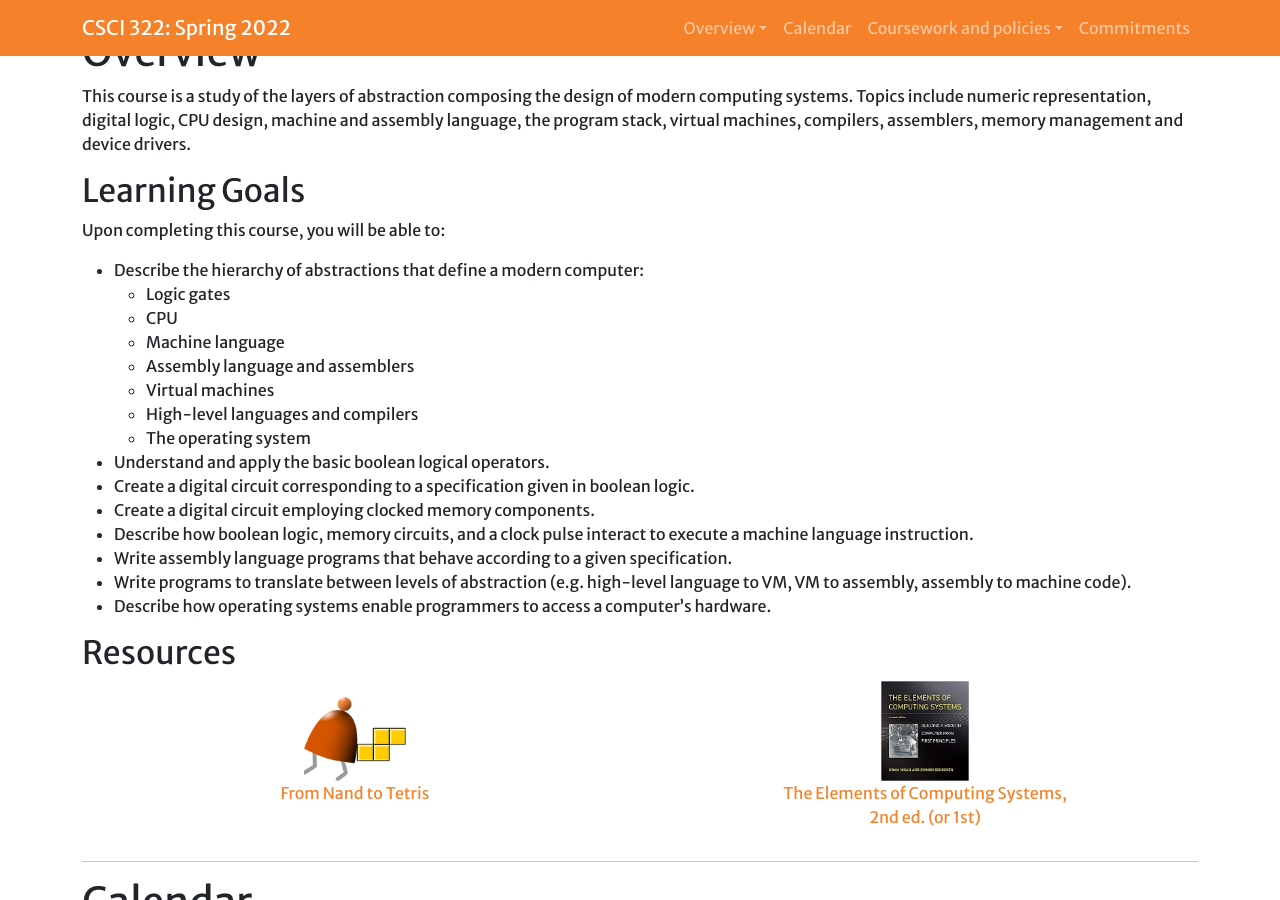
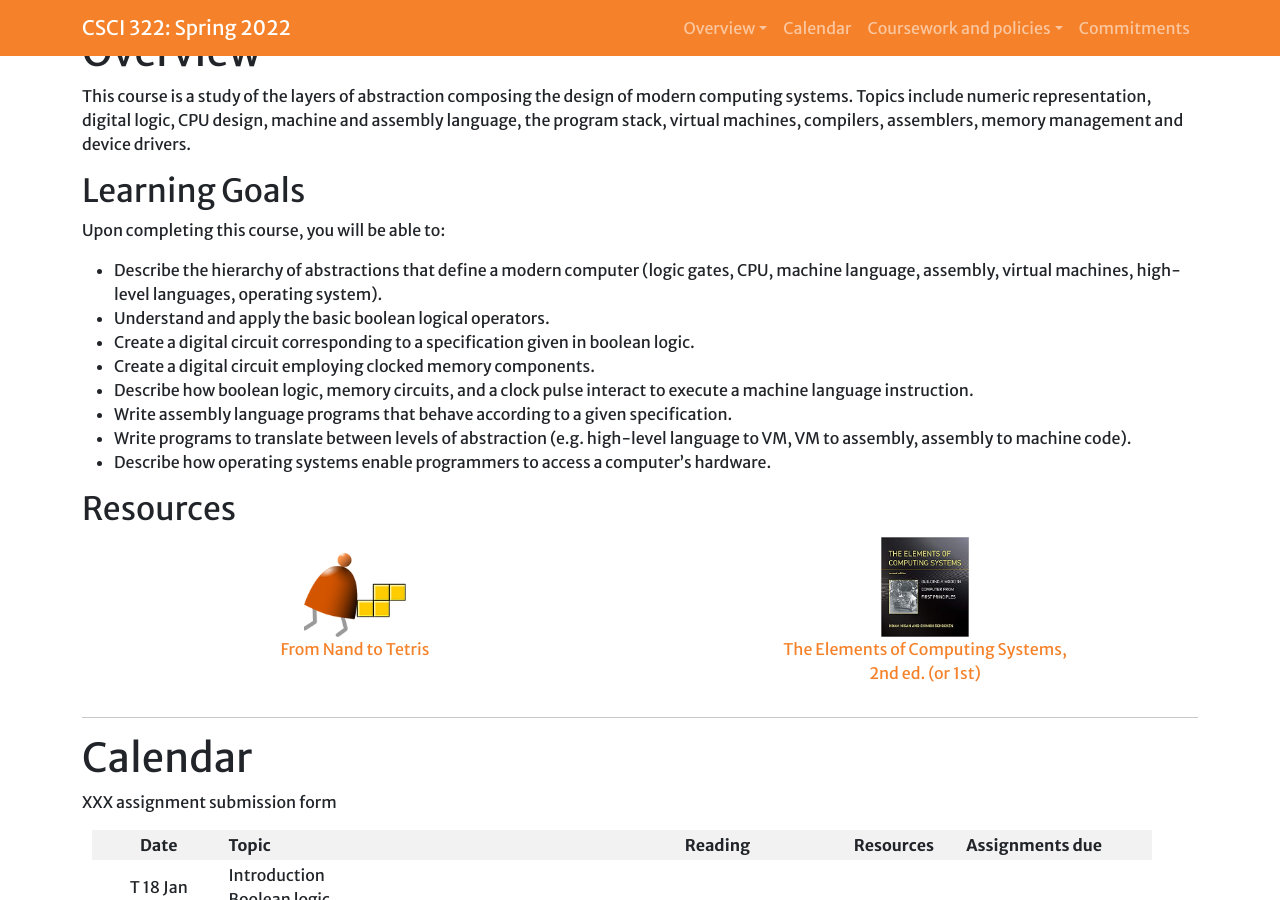
Before and after one commit to Hendrix-CS/csci322, a Jekyll site: the page built from index.md, in a window 1280 px wide and 900 px high, scrolled down 428 px. Built offline with Jekyll 4.4.1, drawn with Linux system fonts in a browser that asks for light colours; a script that is not in the unit is left out; our own code applies the rules of GitHub Pages for plain Markdown files.

Commit message:
more learning goal streamlining

```diff
--- a/index.md
+++ b/index.md
@@ -13,14 +13,9 @@ layout: course-single
 
 Upon completing this course, you will be able to:
 
-* Describe the hierarchy of abstractions that define a modern computer:
-    - Logic gates
-    - CPU
-    - Machine language
-    - Assembly language and assemblers
-    - Virtual machines
-    - High-level languages and compilers
-    - The operating system
+* Describe the hierarchy of abstractions that define a modern computer
+  (logic gates, CPU, machine language, assembly, virtual machines,
+  high-level languages, operating system).
 * Understand and apply the basic boolean logical operators.
 * Create a digital circuit corresponding to a specification given in boolean logic.
 * Create a digital circuit employing clocked memory components.
```
